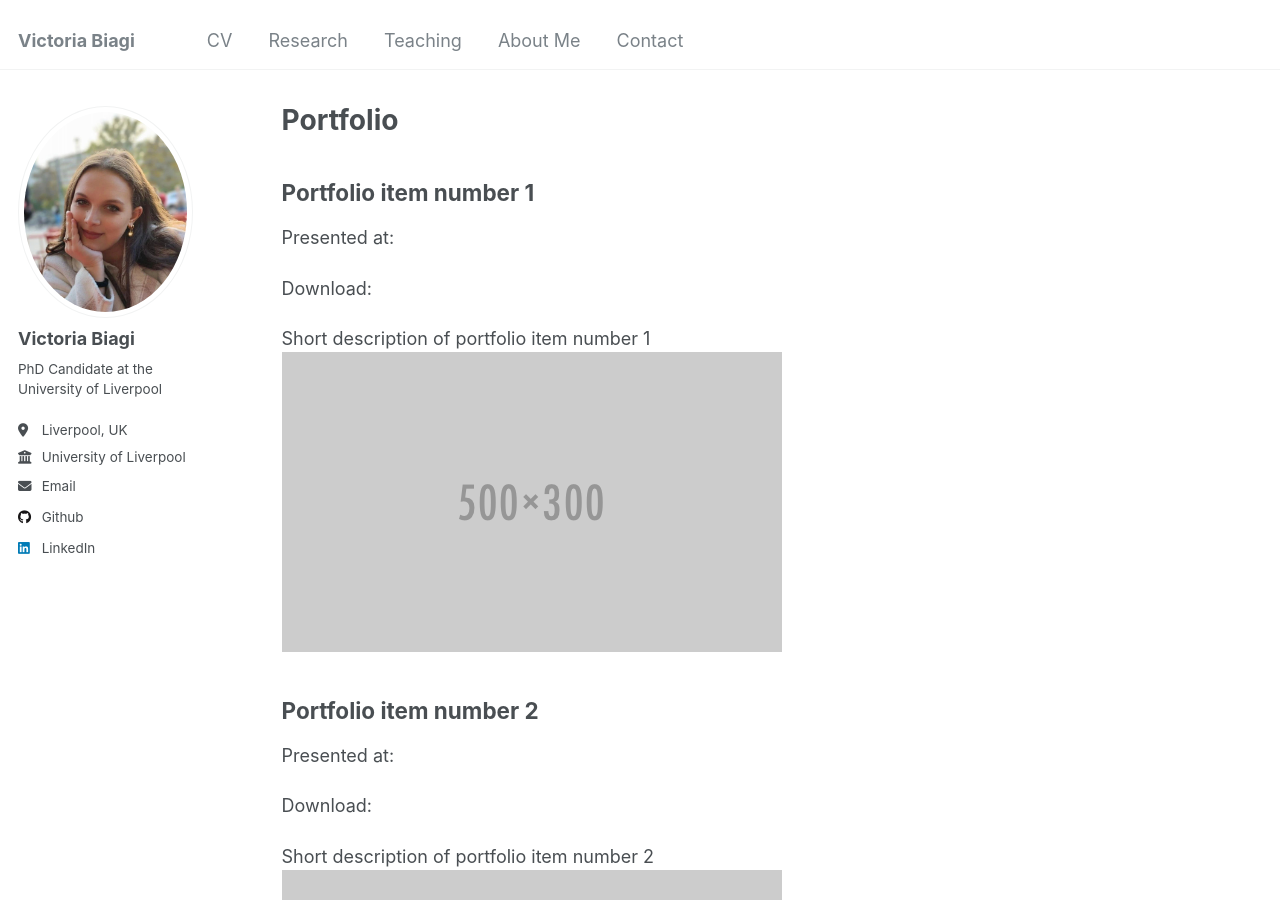
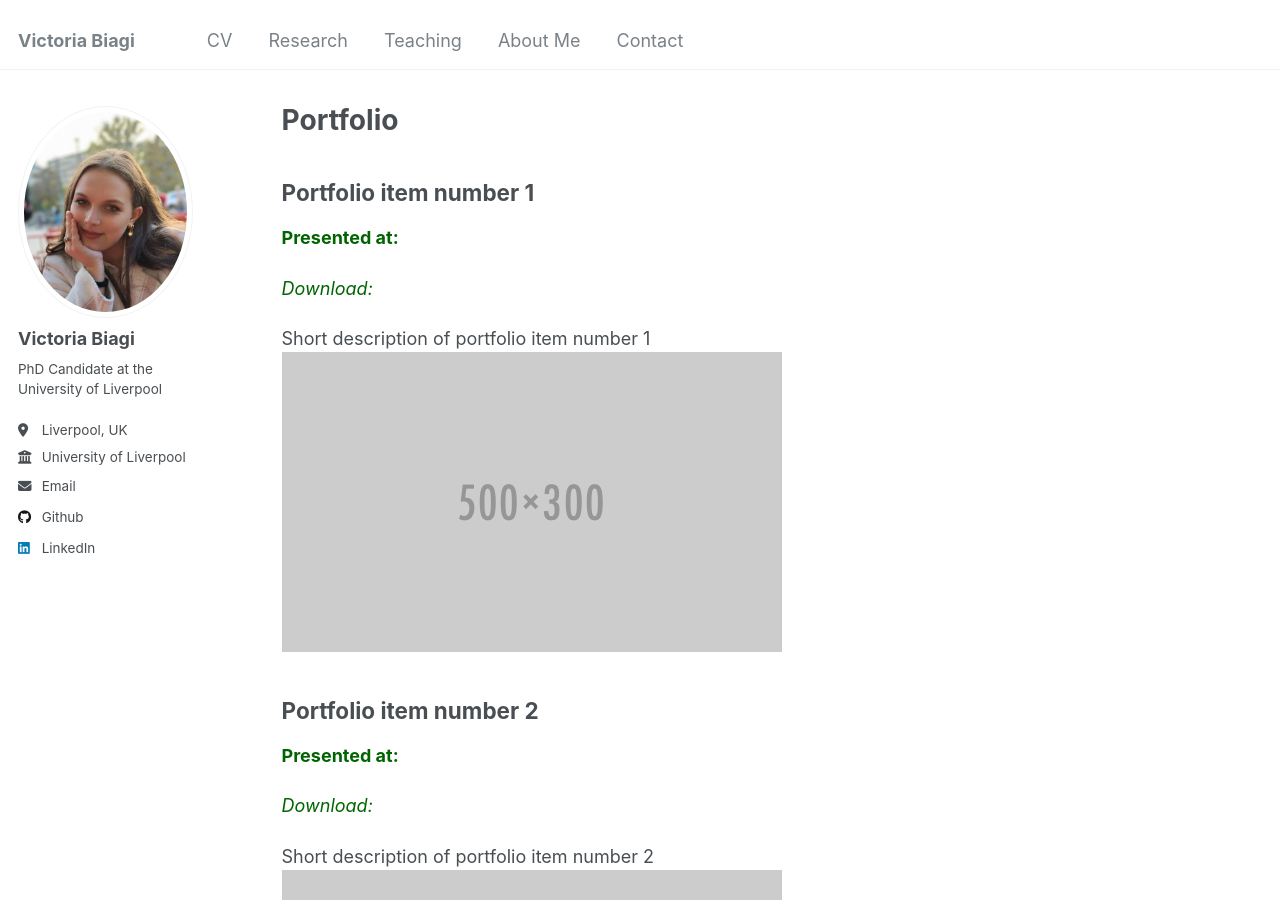
Before and after one commit to victoriabiagi/victoriabiagi.github.io, a Jekyll site: the page built from _pages/portfolio.html, in a window 1280 px wide and 900 px high. Built offline with Jekyll 4.4.1, drawn with Linux system fonts in a browser that asks for light colours.

Commit message:
Update archive-single.html

```diff
--- a/_includes/archive-single.html
+++ b/_includes/archive-single.html
@@ -32,11 +32,11 @@
 
 
 <p class="presentation-info">
-  <span class="presentation-label">Presented at:</span> {{ post.description }}
+  <span style="font-weight: bold; color: #006400">Presented at:</span> {{ post.description }}
 </p>
 
 <p class="download-info">
-  <span class="download-label">Download:</span> {{ post.infodownload }}
+  <span style="font-style: italic; color: #006400;">Download:</span> {{ post.infodownload }}
 </p>
 
     {% if post.read_time %}
```
